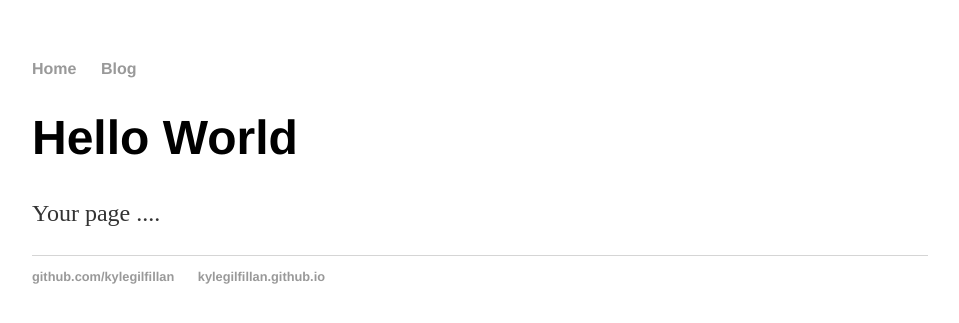
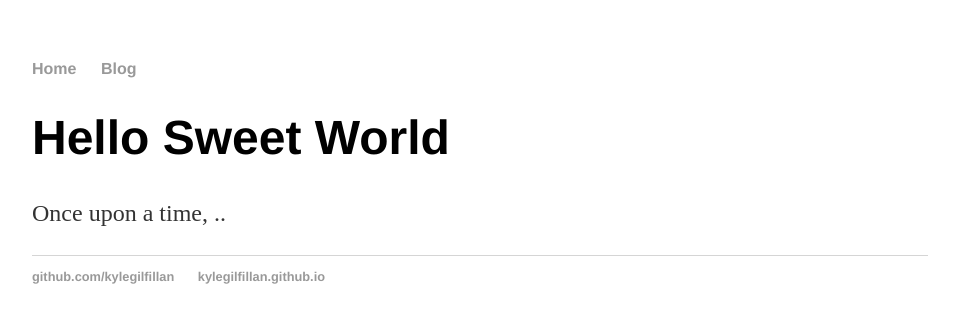
Before and after one commit to KyleGilfillan/KyleGilfillan.github.io, a Jekyll site: the page built from index.html, in a window 1280 px wide. Shown: the top 323 px of the page, without its empty margins (160-1119 px from the left). Built offline with Jekyll 4.4.1, drawn with Linux system fonts in a browser that asks for light colours.

Commit message:
Update index.html
Update index file to use the default layout in the layout directory

```diff
--- a/index.html
+++ b/index.html
@@ -1,25 +1,8 @@
-<!DOCTYPE html>
-<html>
-  <head>
-    <title>Web Programming</title>
-    <!--link to main stylesheet -->
-    <link rel="stylesheet" type="text/css" href="/css/main.css">
-    </head>
-  <body>
-    <nav>
-      <ul><li><a href="/">Home</a></li>
-        <li><a href="/blog">Blog</a></li>
-      </ul>
-    </nav>
-    <div class="container">
-      <div class="blurb">
-        <h1>Hello World</h1>
-        <p>Your page ....</p>
-        <footer>
-          <ul>
-            <li><a href="https://github.com/kylegilfillan">github.com/kylegilfillan</a></li>
-            <li><a href="https://kylegilfillan.github.io">kylegilfillan.github.io </a></li>
-          </ul>
-        </footer>
-        </body>
-      </html>
+---
+layout: default
+title: Web Programming
+---
+<div class="blurb">
+  <h1>Hello Sweet World</h1>
+  <p>Once upon a time, ..</p>
+</div>
```
